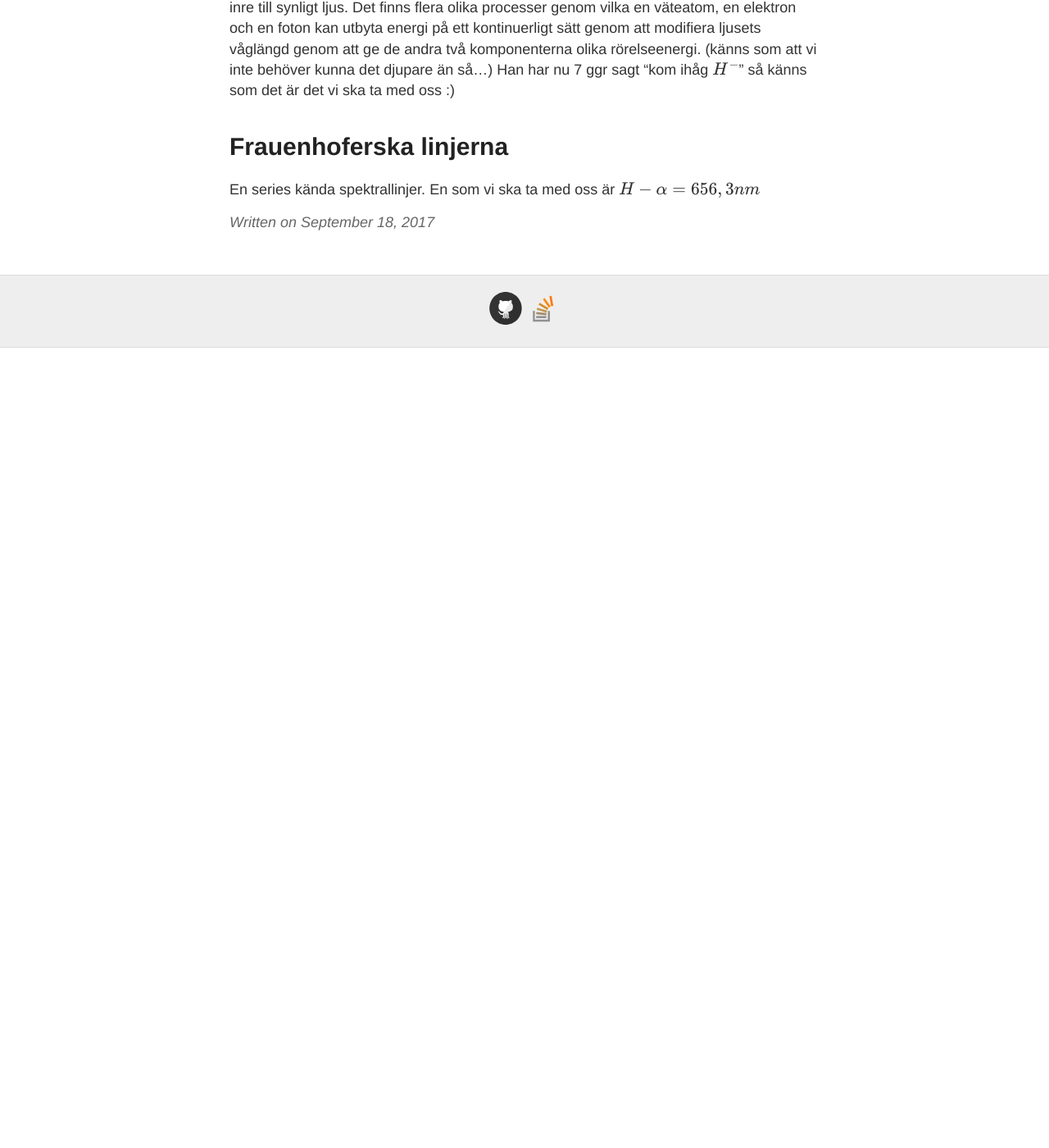
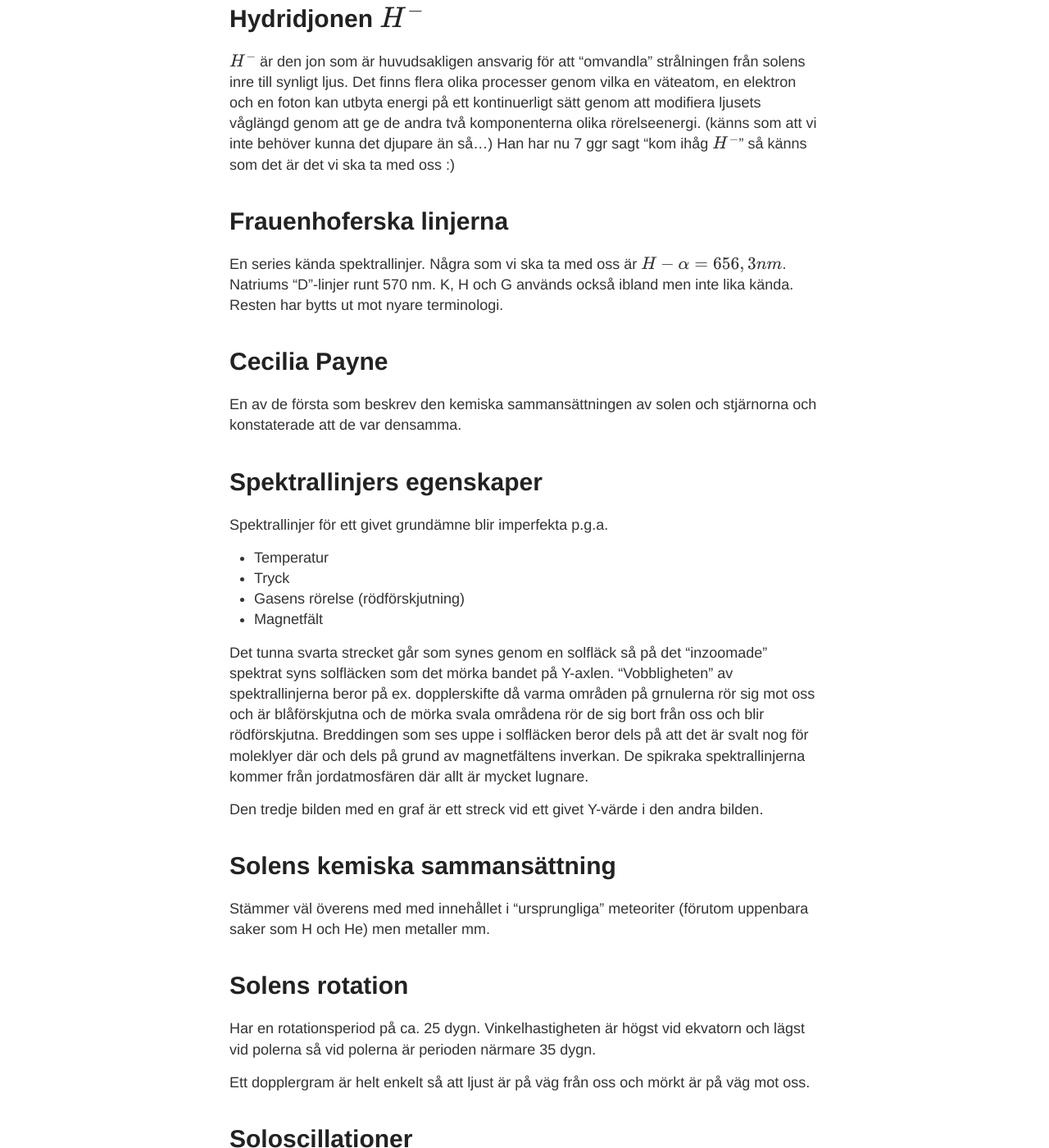
Before and after one commit to JohanSpaedtke/JohanSpaedtke.github.io, a Jekyll site: the page built from _posts/2017-09-18-lecture4.md, in a window 1280 px wide and 1400 px high, scrolled down 946 px. Shown: the whole window at 82% size. Built offline with Jekyll 4.4.1, drawn with Linux system fonts in a browser that asks for light colours; formulas are drawn with MathJax 3; before the commit the page ends 1370 px from its top, so only the background shows below that; some of the changed text lies outside the part shown.

Commit message:
Done with lecture 4

```diff
--- a/_posts/2017-09-18-lecture4.md
+++ b/_posts/2017-09-18-lecture4.md
@@ -2,6 +2,8 @@
 layout: post
 title: Föreläsning IV
 ---
+
+Föreläsningen handlade om fotosfärens utseende, rotation och kemiska sammansättning.
 
 # Viktigast från förra gången
 
@@ -18,7 +20,9 @@ title: Föreläsning IV
 Fotosfären är den "synliga ytan" på solen. Temperaturen här är 4000 - 6000 K och fotosfärens tjocklek är ca 500 km. I fotosfären släpps nästan all solstrålning fri och det är även här de olika absorptionslinjerna bildas. Bästa upplösningen vi kan uppnå idag är ca. 70-100 km på solytan och då kan vi se "granulationen" på ytan. De "saker" man kan se på solytan i vitt ljus är
 
 * Solfacklor
+	- Ljusa fläckar på solen
 * Solfläckar
+	- Mörka fläckar på solen
 * Randfördunkling
 	- Observationer av denna ledde till teorierna kring $$ H^{-} $$
 
@@ -28,4 +32,44 @@ $$ H^{-} $$ är den jon som är huvudsakligen ansvarig för att "omvandla" strå
 
 # Frauenhoferska linjerna
 
-En series kända spektrallinjer. En som vi ska ta med oss är $$ H-α = 656,3 nm $$
+En series kända spektrallinjer. Några som vi ska ta med oss är $$ H-α = 656,3 nm $$. Natriums "D"-linjer runt 570 nm. K, H och G används också ibland men inte lika kända. Resten har bytts ut mot nyare terminologi.
+
+# Cecilia Payne
+
+En av de första som beskrev den kemiska sammansättningen av solen och stjärnorna och konstaterade att de var densamma.
+
+# Spektrallinjers egenskaper
+
+Spektrallinjer för ett givet grundämne blir imperfekta p.g.a.
+
+* Temperatur
+* Tryck
+* Gasens rörelse (rödförskjutning)
+* Magnetfält
+
+Det tunna svarta strecket går som synes genom en solfläck så på det "inzoomade" spektrat syns solfläcken som det mörka bandet på Y-axlen. "Vobbligheten" av spektrallinjerna beror på ex. dopplerskifte då varma områden på grnulerna rör sig mot oss och är blåförskjutna och de mörka svala områdena rör de sig bort från oss och blir rödförskjutna.
+Breddingen som ses uppe i solfläcken beror dels på att det är svalt nog för moleklyer där och dels på grund av magnetfältens inverkan.
+De spikraka spektrallinjerna kommer från jordatmosfären där allt är mycket lugnare.
+
+Den tredje bilden med en graf är ett streck vid ett givet Y-värde i den andra bilden.
+
+
+# Solens kemiska sammansättning
+
+Stämmer väl överens med med innehållet i "ursprungliga" meteoriter (förutom uppenbara saker som H och He) men metaller mm.
+
+# Solens rotation
+
+Har en rotationsperiod på ca. 25 dygn. Vinkelhastigheten är högst vid ekvatorn och lägst vid polerna så vid polerna är perioden närmare 35 dygn.
+
+Ett dopplergram är helt enkelt så att ljust är på väg från oss och mörkt är på väg mot oss.
+
+# Soloscillationer
+
+Ett sätt förutom teoretiska modeller och neutriner för att få en inblick i solens inre.
+
+Fotosfären rör sig upp och ner med perioder på ca. 5 minuter. Det är ljudvågor som bildar stående vågor i solens inre då ljudhastigheten ändras med ljupet i solen vilket får ljudvågen att totalreflekteras.
+
+Vetenskapen om att undersöka dessa oscillationer kallas _Helioseismologi_ (aseteroseismologi kallas det om man pratar om stjärnor i allmänhet)
+
+Slutresultate är kartor över ljudhastigheten (som korelerar med temperaturen) varierar med djupet i solen och andra kartor över rotationshastigheten av solytan. Hittils har vår teknik dock bara räckt till för att se ungefär halvvägs in i solen. Innaför där beter sig solen som en stel kropp och vihar inte lyckats observera de vågor som skulle kunna tränga igenom det.
```
